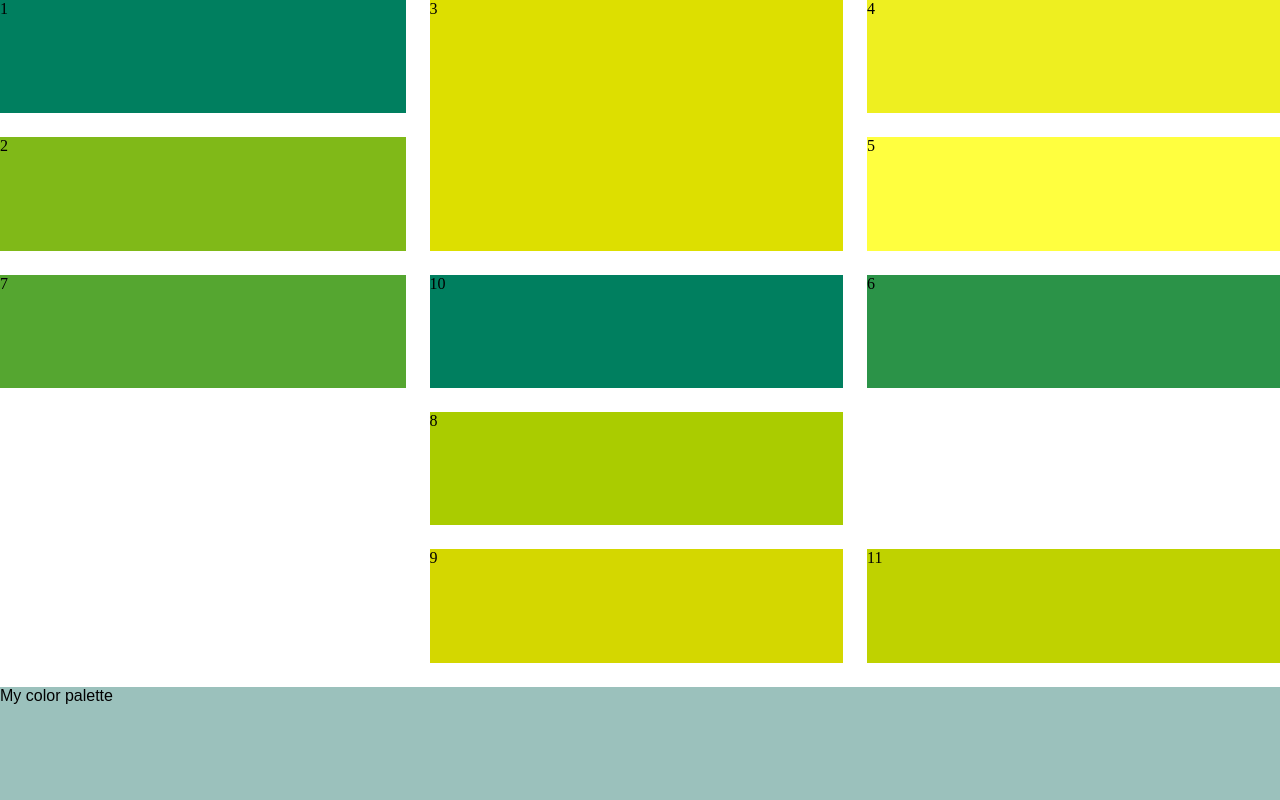
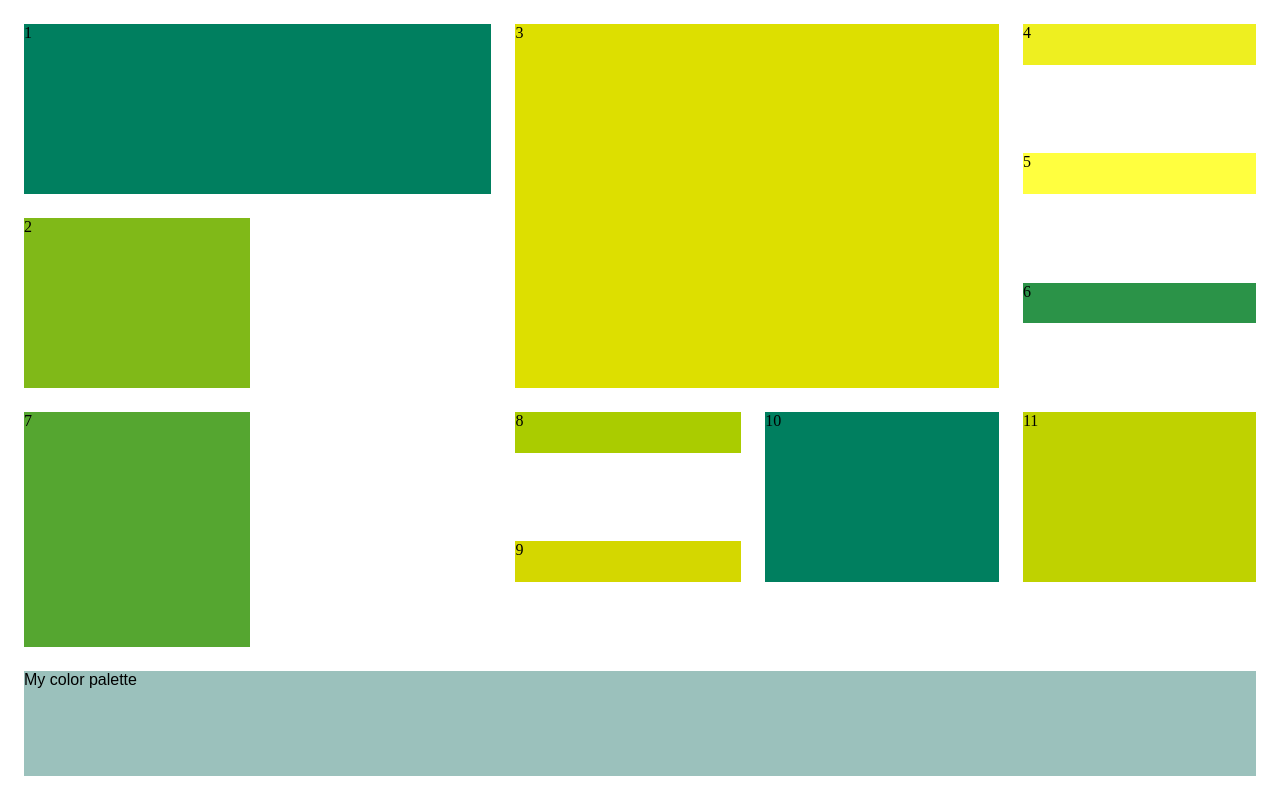
Before and after one commit to MegumiOhara/CSS-Grid-Practice, a plain HTML site: page index.html in a window 1280 px wide. Drawn offline with Linux system fonts and the light colour scheme.

Commit message:
started using span and added border

```diff
--- a/styles/main.css
+++ b/styles/main.css
@@ -1,74 +1,76 @@
-
+body{
+    margin: 0px;
+}
 .grid-container{
     height: 100vh;
+    border: 3px;
+    box-sizing: border-box;
     display: grid;
-    grid-template-columns: auto auto auto;
-    grid-template-rows: auto auto auto auto;
-    grid-row-gap:24px;
-    grid-column-gap: 24px;
+    grid-template-columns: (repeat(6, 1fr));
+    grid-template-rows: repeat(12, 1fr);
+    gap: 24px;
+    padding: 24px;
 }
 
-.item{
-}
 .one{
     background-color: #007F5F;
-    grid-row: 1/2;
-    grid-column: 1/2
+    grid-row: 1/ span 3;
+    grid-column: 1/ span 2;
 }
 .two{
     background-color: #80B918;
-    grid-row: 2/3;
+    grid-row: 4/ span 3;
     grid-column: 1/2;
 }
 .three{
     background-color: #DDDF00;
-    grid-row: 1/3;
-    grid-column: 2/3;
+    grid-row: 1/ span 6;
+    grid-column: 3/ span 2;
 }
 .four{
     background-color: #EEEF20;
-    grid-row: 1/1.5;
-    grid-column: 3/4;
+    grid-row: 1/2;
+    grid-column: 5/6;
 }
 .five{
     background-color: #FFFF3F;
-    grid-row: 1.5/2.5;
-    grid-column: 3/4;
+    grid-row: 3/4;
+    grid-column: 5/6;
 }
 .six{
     background-color: #2B9348;
-    grid-row: 2.5/3;
-    grid-column: 3/4;
+    grid-row: 5/6;
+    grid-column: 5/6;
 }
 .seven{
     background-color: #55A630;
-    grid-row: 3/4;
+    grid-row: 7/ span 4;
     grid-column: 1/2;
 }
 .eight{
     background-color: #AACC00;
-    grid-row: 3/3.5;
-    grid-column: 2/3;
+    grid-row: 7/8;
+    grid-column: 3/3;
 }
 .nine{
     background-color: #D4D700;
-    grid-row: 3.5/4;
-    grid-column: 2/3;
+    grid-row: 9/10;
+    grid-column: 3/3;
 }
 .ten{
     background-color: #007F5F;
-    grid-row: 3/4;
-    grid-column: 3/3.5;
+    grid-row: 7/10;
+    grid-column: 4/5;
 }
 .eleven{
     background-color: #BFD200;
-    grid-row: 3.5/4;
-    grid-column: 3.5/4;
+    grid-row: 7/10;
+    grid-column: 5/6;
 }
 .twelve{
     background-color: #9BC1BC;
     font-family: Arial, Helvetica, sans-serif;
     row-gap: none;
-    grid-row: 3.5/4;
-    grid-column: 1/4;
+    grid-row: 11/ span 2;
+    grid-column: 1/6;
 }
```
